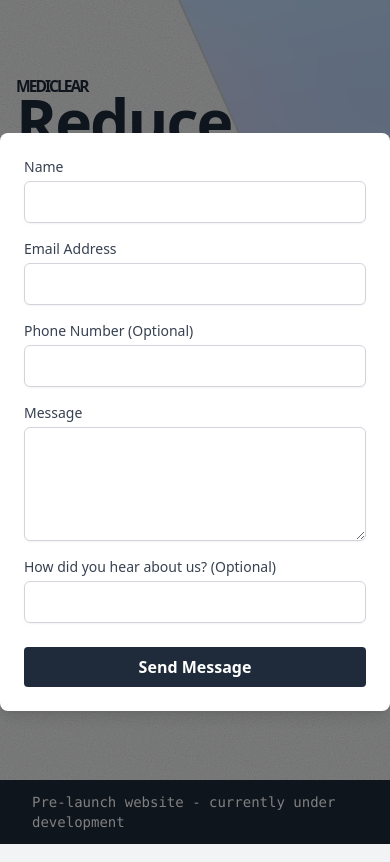
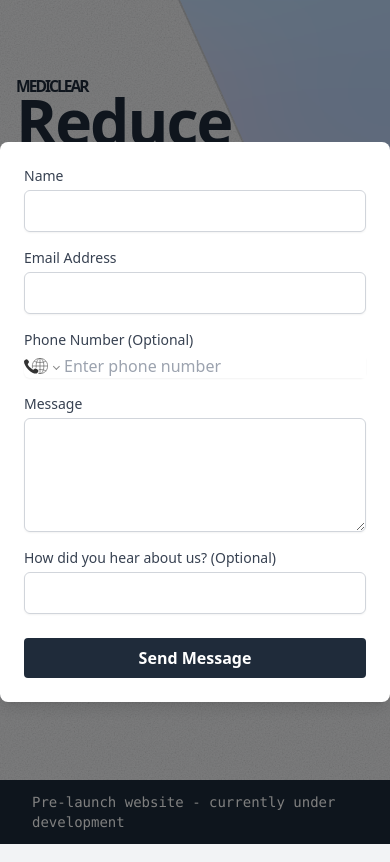
Before and after one commit to sckaff/mediclear, a Next.js app: page / in a window 390 px wide. Both pictures are taken after a click on the button "Contact Us". Built offline with nearby package versions, Linux system fonts and the light colour scheme.

Commit message:
Implemented correct phone number formatting

```diff
--- a/package.json
+++ b/package.json
@@ -13,7 +13,8 @@
     "framer-motion": "^10.18.0",
     "next": "^14.1.3",
     "react": "^18.2.0",
-    "react-dom": "^18.2.0"
+    "react-dom": "^18.2.0",
+    "react-phone-number-input": "^3.3.9"
   },
   "devDependencies": {
     "@types/node": "^20",
--- a/src/app/page.tsx
+++ b/src/app/page.tsx
@@ -1,14 +1,17 @@
 "use client";
 
+import PhoneInput, { isPossiblePhoneNumber } from 'react-phone-number-input';
 import { AnimatePresence, motion } from "framer-motion";
 import { gradient } from "@/components/Gradient";
 import { useEffect, useState } from "react";
+import 'react-phone-number-input/style.css';
 import Modal from "@/components/Modal";
 
 export default function Home() {
 
+  const [isContactModalVisible, setIsContactModalVisible] = useState(false);
   const [isModalVisible, setIsModalVisible] = useState(false);
-  const [isContactModalVisible, setIsContactModalVisible] = useState(false);
+  const [phoneNumber, setPhoneNumber] = useState<string>('');
   const [isSubmitted, setIsSubmitted] = useState(false);
   const [isError, setIsError] = useState(false);
 
@@ -19,6 +22,16 @@ export default function Home() {
   const toggleModal = () => setIsModalVisible(!isModalVisible);
   const toggleContactModal = () => setIsContactModalVisible(!isContactModalVisible);
 
+  const handlePhoneChange = (value: string | undefined) => {
+    // Here, you could add additional logic if needed,
+    // for example, validating the phone number format.
+    if (value) { // If value is not undefined, update the state
+      setPhoneNumber(value);
+    } else { // Clear the state if the input is cleared
+      setPhoneNumber('');
+    }
+  };
+
   const handleSubmit = async (e: React.FormEvent<HTMLFormElement>) => {
     e.preventDefault();
     setIsSubmitted(false);
@@ -28,7 +41,7 @@ export default function Home() {
     const formData = {
       name: (form.elements.namedItem('name') as HTMLTextAreaElement).value,
       email: (form.elements.namedItem('email') as HTMLTextAreaElement).value,
-      phone: (form.elements.namedItem('phone') as HTMLTextAreaElement).value, // Since this is optional, it's okay if it's empty
+      phone: phoneNumber, // Since this is optional, it's okay if it's empty
       message: (form.elements.namedItem('message') as HTMLTextAreaElement).value,
       source: (form.elements.namedItem('source') as HTMLTextAreaElement).value, // This is also optional
     };
@@ -301,7 +314,14 @@ export default function Home() {
             {/* Phone Field (Optional) */}
             <div>
               <label htmlFor="phone" className="block text-sm font-medium text-gray-700">Phone Number (Optional)</label>
-              <input type="tel" id="phone" name="phone" className="mt-1 block w-full border border-gray-300 rounded-md shadow-sm p-2"/>
+              <PhoneInput
+                id="phone"
+                name="phone"
+                placeholder="Enter phone number"
+                value={phoneNumber}
+                onChange={handlePhoneChange}
+                className="mt-1 block w-full rounded-md shadow-sm"
+              />
             </div>
 
             {/* Message Field */}
```
Also changed, not shown: 1 other file (tests, documents, lock files or other folders).
